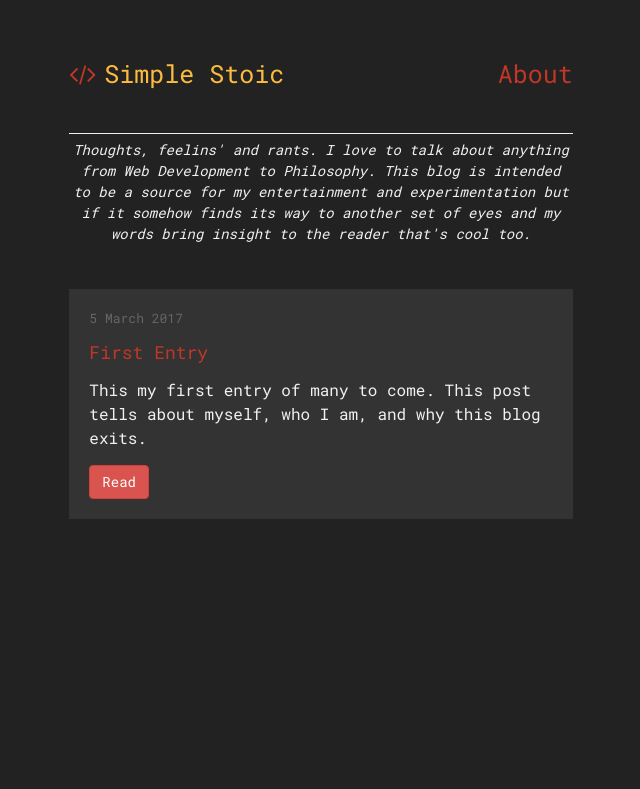
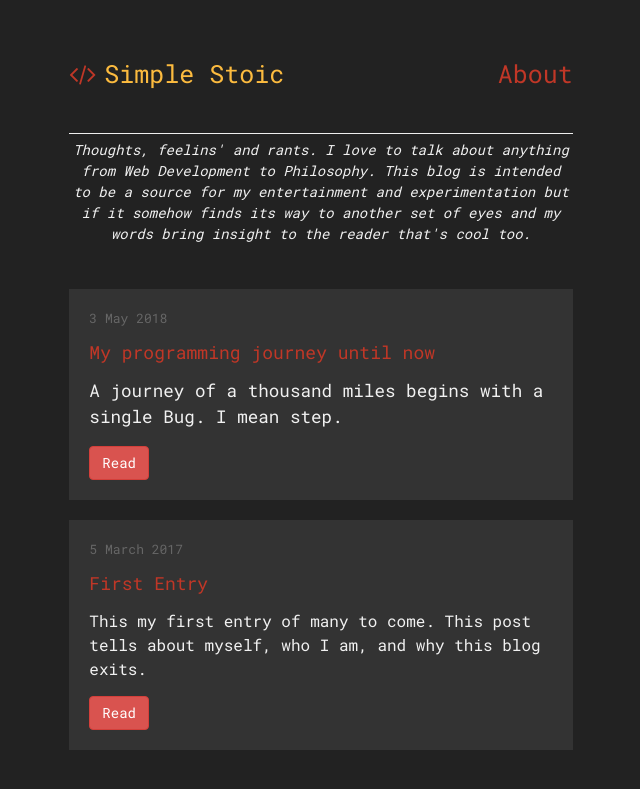
Before and after one commit to JWizerd/bloggy-blog, a Jekyll site: the page built from index.html, in a window 1280 px wide. Shown: the top 789 px of the page, without its empty margins (319-959 px from the left). Built offline with Jekyll 4.4.1, drawn with Linux system fonts in a browser that asks for light colours.

Commit message:
typography styling and a little bit of writing

```diff
--- /dev/null
+++ b/_posts/2018-05-03-my-journey-with-programming-up-until-now.md
@@ -0,0 +1,10 @@
+---
+title: My programming journey until now
+categories: Programming
+---
+
+>  A journey of a thousand miles begins with a single Bug. I mean step.
+
+### **– Lao Tzu**
+
+Ok, so maybe Lao Tzu didn't say it just like that but like any programmer I take things that already exist and modify them to my needs. When I first began coding two years ago, I had a really hard time embracing that; being ok with using existing code. I thought that if I didn't create everything from scratch then I didn't deserve to use a library like [Owl Carousel](https://owlcarousel2.github.io/OwlCarousel2/) or[ Animate.css](https://daneden.github.io/animate.css/) *(For some reason I was ok with using jQuery though?)*.
--- a/assets/css/main.scss
+++ b/assets/css/main.scss
@@ -15,6 +15,7 @@
 Variables / Reusables
 ==================================== */
 
+$cream: #f1f1f1;
 $apple: #c03727;
 $watermelon: #ff3333;
 $mango: #ff6633;
@@ -58,7 +59,7 @@
 /** Basic styling */
 body {
   font: 400 16px/1.5 $robot, Helvetica, Arial, sans-serif;
-  color: #f1f1f1;
+  color: $cream;
   background-color: #222;
   -webkit-text-size-adjust: 100%;
   -webkit-font-feature-settings: "kern" 1;
@@ -66,6 +67,34 @@
   -o-font-feature-settings: "kern" 1;
   font-feature-settings: "kern" 1;
   font-kerning: normal;
+}
+
+.post-content {
+  blockquote + h3 {
+    margin-top: 0;
+    margin-bottom: 35px;
+  }
+
+  a {
+    &:nth-child(2) {
+      color: $sun;
+      &:hover {
+        color: $prune;
+      }
+    }
+    &:nth-child(3) {
+      color: $watermelon;
+      &:hover {
+        color: $prune;
+      }
+    }
+    &:nth-child(4) {
+      color: $prune;
+      &:hover {
+        color: $watermelon;
+      }
+    }
+  }
 }
 
 header {
@@ -84,9 +113,37 @@
   margin-bottom: 15px;
 }
 
+blockquote,
+.author,
+.home-desc {
+  font-style: italic;
+}
+
+blockquote {
+  margin-top: 40px;
+  color: $sun;
+  border-left: 0;
+  position: relative;
+  text-transform: uppercase;
+  font-size: 1.1em;
+  &:before {
+    content: '"';
+    font-size: 3em;
+    line-height: 0;
+    position: absolute;
+    bottom: .7em;
+    left: -.75em;
+    color: #444;
+  }
+}
+
+.author {
+  font-size: 1.5em;
+  color: $prune;
+}
+
 .home-desc {
   text-align: center;
-  font-style: italic;
   font-size: 14px;
   padding-top: 5px;
 }
@@ -123,6 +180,15 @@
 
 .posts li, .post-details {
   background-color: #333;
+  blockquote {
+    margin-top: 0;
+    text-transform: initial;
+    font-style: initial;
+    color: $cream;
+    &:before {
+      content: '';
+    }
+  }
 }
 
 .posts li, .post-details {
```
